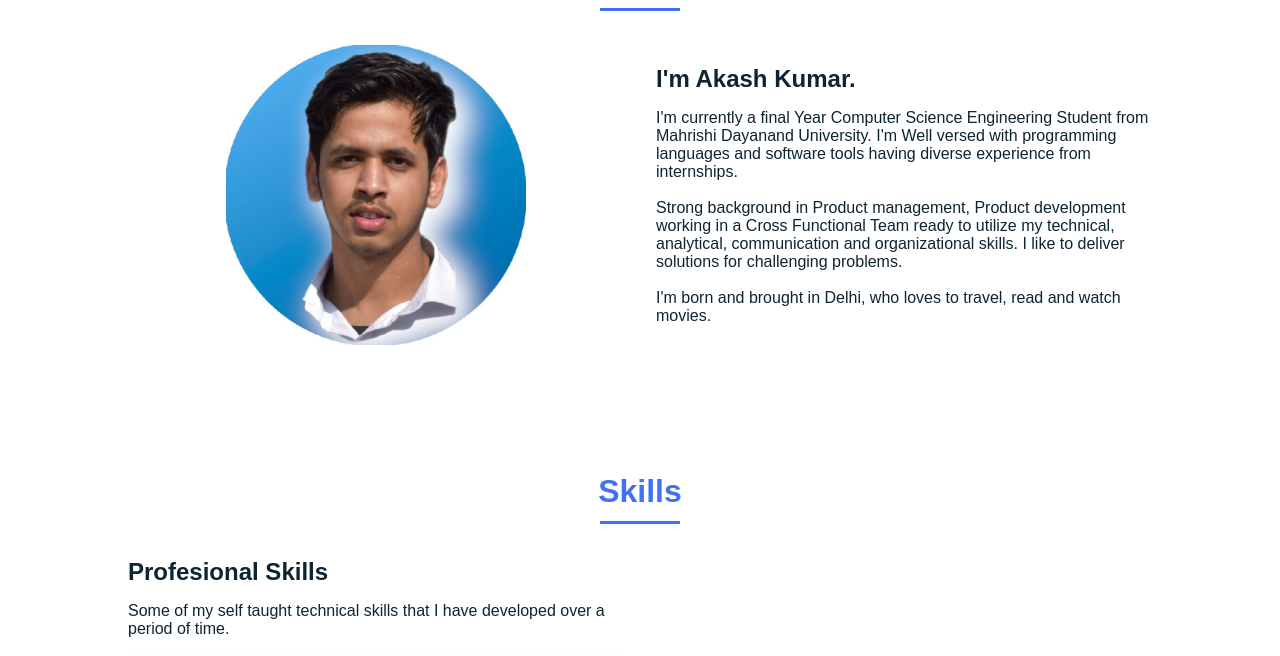
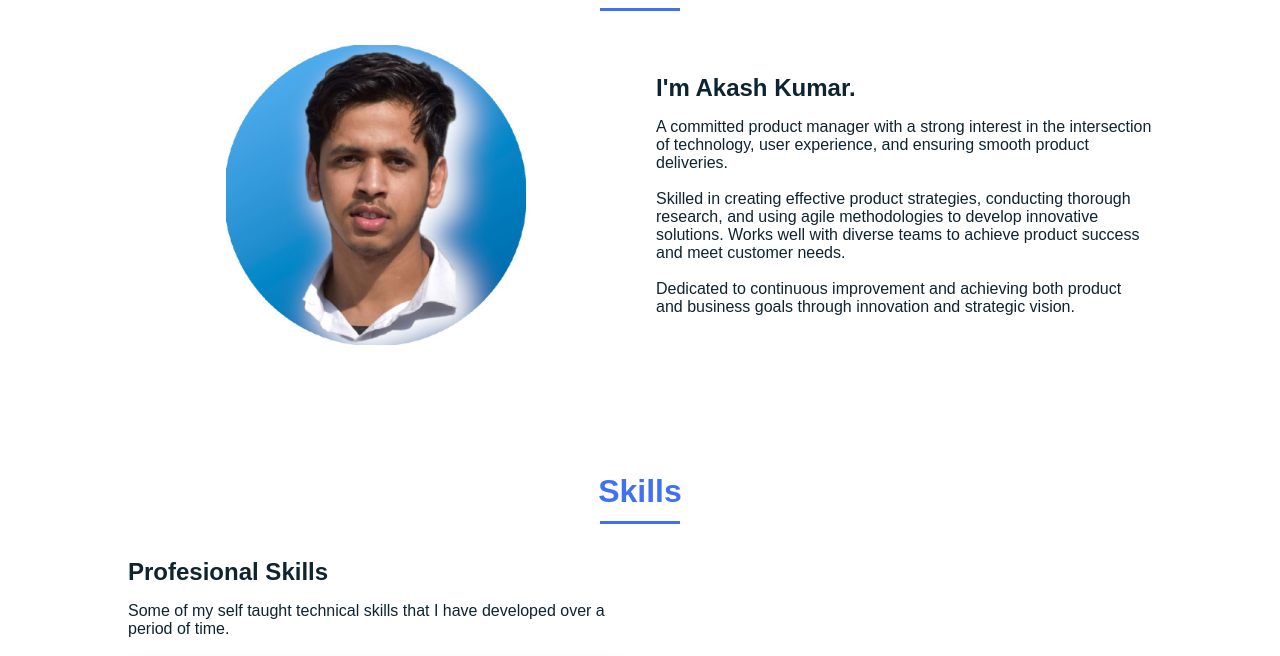
Before and after one commit to akashbizy/akashbizy.github.io, a plain HTML site: page index.html in a window 1280 px wide. Shown: the part 958-1614 px from the top of the page. Drawn offline with nearby package versions, Linux system fonts and the light colour scheme.

Commit message:
Update index.html

```diff
--- a/index.html
+++ b/index.html
@@ -58,14 +58,13 @@
 
                 <div>
                     <h2 class="about__subtitle">I'm Akash Kumar.</h2>
-                    <p class="about__text">I'm  currently a final Year Computer Science Engineering Student from Mahrishi Dayanand University. I'm Well versed with programming languages and software
-                        tools having diverse experience from internships. </p>
+                    <p class="about__text"> A committed product manager with a strong interest in the intersection of technology, user experience, and ensuring smooth product deliveries.  </p>
                     <br>
-                    <p class="about__text">Strong background in Product management, Product development working in a Cross Functional Team
-                        ready to utilize my technical, analytical, communication and
-                        organizational skills. I like to deliver solutions for challenging problems. </p>
+                    <p class="about__text">Skilled in creating effective product strategies, conducting thorough research, and using agile methodologies to develop innovative solutions.
+                        Works well with diverse teams to achieve product success and meet customer needs.
+                         </p>
                     <br>
-                    <p class="about__text">I'm born and brought in Delhi, who loves to travel, read and watch movies.</p>
+                    <p class="about__text">Dedicated to continuous improvement and achieving both product and business goals through innovation and strategic vision.</p>
 
                 </div>
 
```
